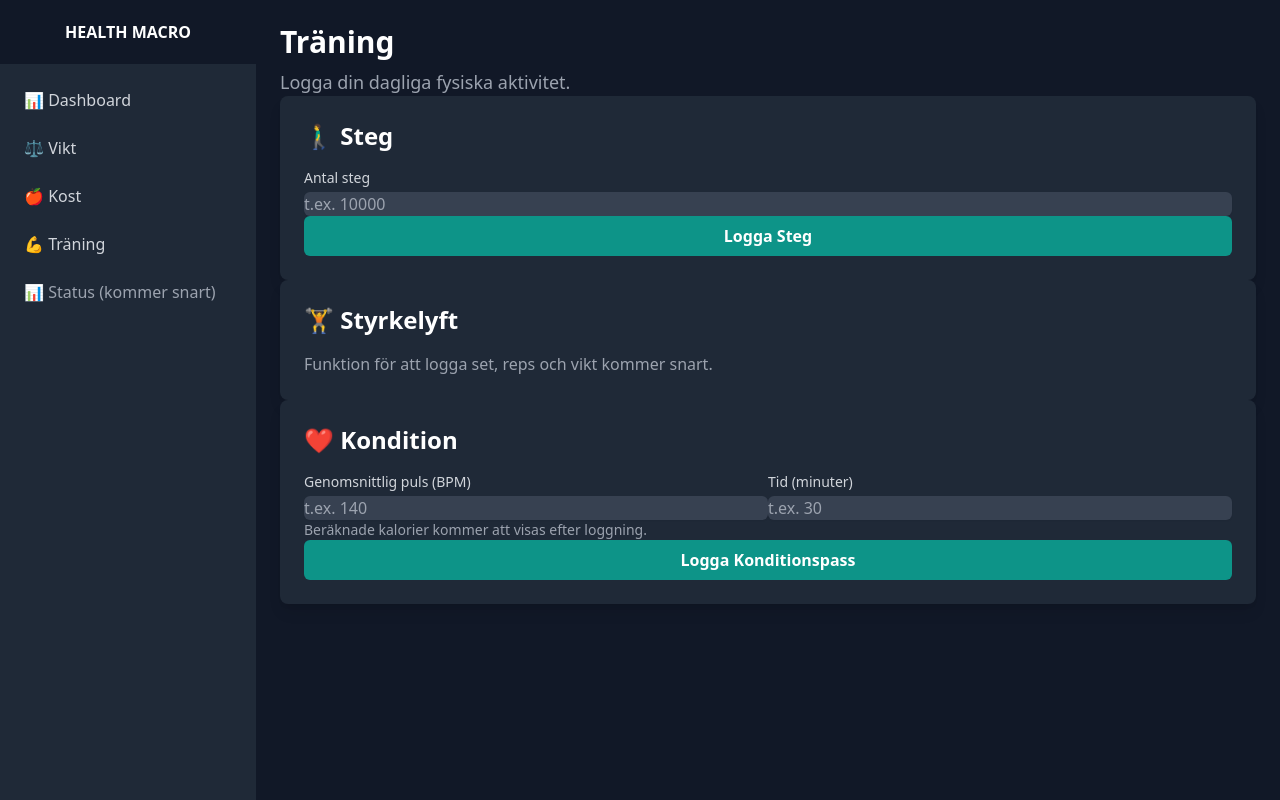
After one commit to oskartellebo/Health-Macro-APP, a Flask app: page /training in a window 1280 px wide. The commit adds this page. Run offline with Flask 3, Linux system fonts and the light colour scheme.

Commit message:
Feat(traning): Grundläggande struktur för träningssida

```diff
--- a/app/routes.py
+++ b/app/routes.py
@@ -93,6 +93,29 @@ def weight():
     return render_template('weight.html', title='Vikt', form=form, weight_logs=logs, stats=stats)
 
 
+@main_bp.route('/training', methods=['GET', 'POST'])
+def training():
+    """Renderar träningssidan och hanterar loggning av aktivitet."""
+    if request.method == 'POST':
+        if 'log_steps' in request.form:
+            steps = request.form.get('steps')
+            flash(f"Loggade {steps} steg!", "success")
+            # TODO: Spara till databas
+
+        elif 'log_cardio' in request.form:
+            avg_bpm = request.form.get('avg_bpm')
+            duration = request.form.get('duration_minutes')
+            # Enkel formel för kalorier: (Puls * Tid * Faktor)
+            # Denna är inte vetenskaplig, men en startpunkt.
+            calories_burned = int(int(avg_bpm) * int(duration) * 0.08)
+            flash(f"Loggade konditionspass! Uppskattade kalorier: {calories_burned} kcal.", "success")
+            # TODO: Spara till databas
+
+        return redirect(url_for('main.training'))
+
+    return render_template('training.html', title='Träning')
+
+
 @main_bp.route('/diet', methods=['GET', 'POST'])
 def diet():
     """Renderar sidan för kostloggning och hanterar sökning."""
--- a/app/templates/base.html
+++ b/app/templates/base.html
@@ -22,14 +22,14 @@
                     <a href="{{ url_for('main.weight') }}" class="flex items-center px-4 py-2 mt-2 text-gray-300 hover:bg-gray-700 hover:text-white rounded-md">
                         ⚖️ Vikt
                     </a>
-                    <a href="{{ url_for('main.diet') }}" class="flex items-center px-4 py-2 mt-2 text-gray-300 hover:bg-gray-700 hover:text-white rounded-md">
+                    <a href="{{ url_for('main.diet') }}" class="flex items-center px-4 py-2 mt-2 text-gray-300 rounded-md hover:bg-gray-700 hover:text-white">
                         🍎 Kost
                     </a>
-                    <a href="#" class="flex items-center px-4 py-2 mt-2 text-gray-400 cursor-not-allowed">
-                        💪 Träning (kommer snart)
+                    <a href="{{ url_for('main.training') }}" class="flex items-center px-4 py-2 mt-2 text-gray-300 rounded-md hover:bg-gray-700 hover:text-white">
+                        💪 Träning
                     </a>
-                    <a href="#" class="flex items-center px-4 py-2 mt-2 text-gray-400 cursor-not-allowed">
-                        📈 Status (kommer snart)
+                    <a href="#" class="flex items-center px-4 py-2 mt-2 text-gray-400 rounded-md cursor-not-allowed">
+                        📊 Status (kommer snart)
                     </a>
                 </nav>
             </div>
--- /dev/null
+++ b/app/templates/training.html
@@ -0,0 +1,55 @@
+{% extends "base.html" %}
+
+{% block content %}
+<div class="space-y-8">
+    <div>
+        <h1 class="text-3xl font-bold text-white">Träning</h1>
+        <p class="mt-2 text-lg text-gray-400">Logga din dagliga fysiska aktivitet.</p>
+    </div>
+
+    <!-- Sektion: Steg -->
+    <div class="bg-gray-800 p-6 rounded-lg shadow-lg">
+        <h2 class="text-2xl font-bold text-white mb-4">🚶‍♂️ Steg</h2>
+        <form method="POST" action="{{ url_for('main.training') }}" class="space-y-4">
+            <!-- TODO: Lägg till CSRF token och formulärfält från WTForms -->
+            <div>
+                <label for="steps" class="block text-sm font-medium text-gray-300">Antal steg</label>
+                <input type="number" name="steps" id="steps" class="mt-1 block w-full bg-gray-700 border-gray-600 rounded-md shadow-sm text-white focus:ring-teal-500 focus:border-teal-500" placeholder="t.ex. 10000">
+            </div>
+            <button type="submit" name="log_steps" class="w-full md:w-auto bg-teal-600 hover:bg-teal-700 text-white font-bold py-2 px-4 rounded-md focus:outline-none focus:shadow-outline">
+                Logga Steg
+            </button>
+        </form>
+    </div>
+
+    <!-- Sektion: Styrkelyft -->
+    <div class="bg-gray-800 p-6 rounded-lg shadow-lg">
+        <h2 class="text-2xl font-bold text-white mb-4">🏋️ Styrkelyft</h2>
+        <p class="text-gray-400">Funktion för att logga set, reps och vikt kommer snart.</p>
+        <!-- Platshållare för framtida formulär -->
+    </div>
+
+    <!-- Sektion: Kondition -->
+    <div class="bg-gray-800 p-6 rounded-lg shadow-lg">
+        <h2 class="text-2xl font-bold text-white mb-4">❤️ Kondition</h2>
+         <form method="POST" action="{{ url_for('main.training') }}" class="space-y-4">
+            <!-- TODO: Lägg till CSRF token och formulärfält från WTForms -->
+            <div class="grid grid-cols-1 md:grid-cols-2 gap-4">
+                <div>
+                    <label for="avg_bpm" class="block text-sm font-medium text-gray-300">Genomsnittlig puls (BPM)</label>
+                    <input type="number" name="avg_bpm" id="avg_bpm" class="mt-1 block w-full bg-gray-700 border-gray-600 rounded-md shadow-sm text-white focus:ring-teal-500 focus:border-teal-500" placeholder="t.ex. 140">
+                </div>
+                <div>
+                    <label for="duration_minutes" class="block text-sm font-medium text-gray-300">Tid (minuter)</label>
+                    <input type="number" name="duration_minutes" id="duration_minutes" class="mt-1 block w-full bg-gray-700 border-gray-600 rounded-md shadow-sm text-white focus:ring-teal-500 focus:border-teal-500" placeholder="t.ex. 30">
+                </div>
+            </div>
+            <p class="text-gray-400 text-sm">Beräknade kalorier kommer att visas efter loggning.</p>
+            <button type="submit" name="log_cardio" class="w-full md:w-auto bg-teal-600 hover:bg-teal-700 text-white font-bold py-2 px-4 rounded-md focus:outline-none focus:shadow-outline">
+                Logga Konditionspass
+            </button>
+        </form>
+    </div>
+
+</div>
+{% endblock %}
```
